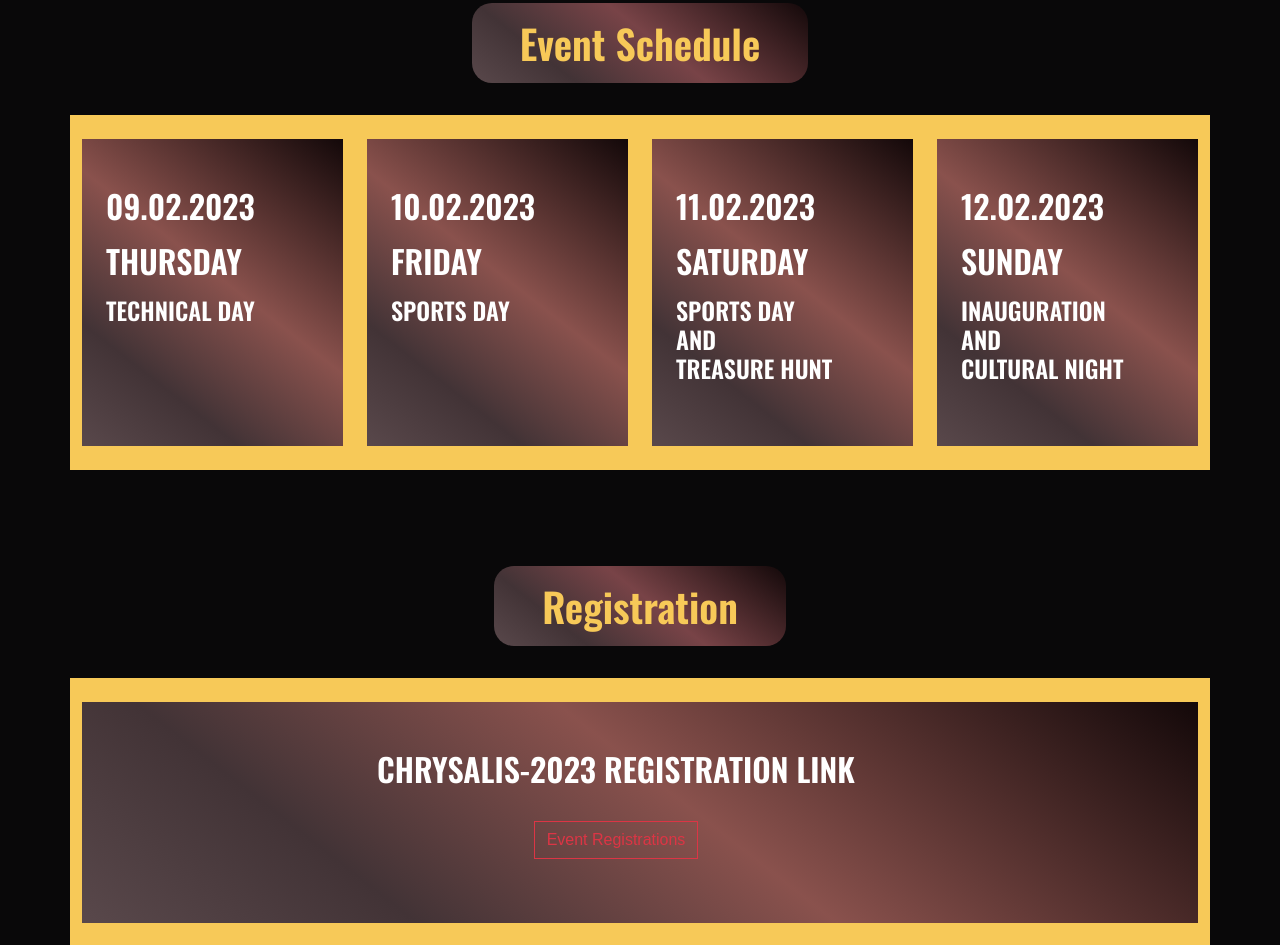
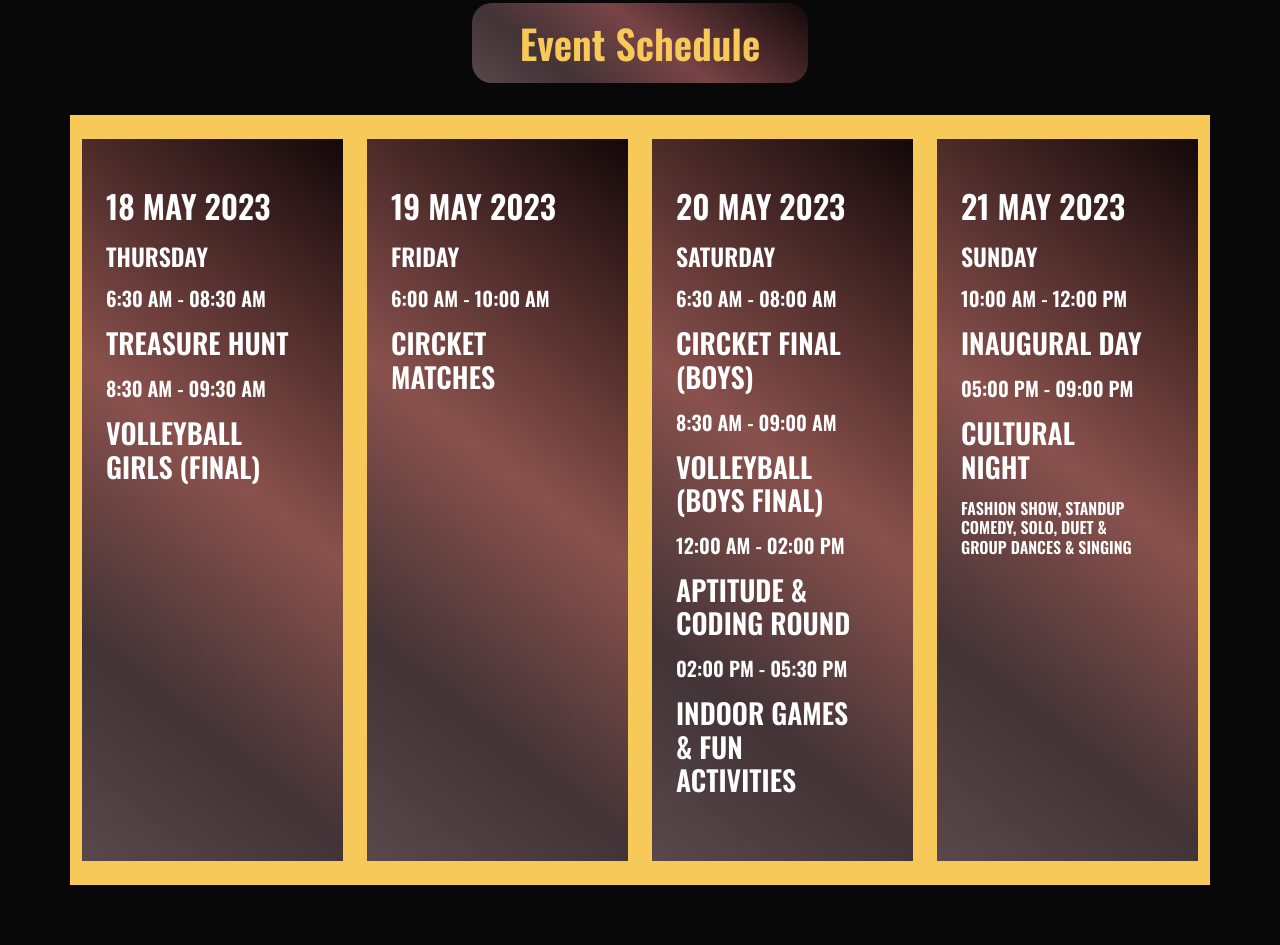
Before and after one commit to sumitdahake23/rceomchrysalis_2023.github.io, a plain HTML site: page index.html in a window 1280 px wide. Shown: the part 3021-3966 px from the top of the page. Drawn offline with nearby package versions, Linux system fonts and the light colour scheme; files whose address does not match are found by name.

Commit message:
Update index.html
updated shedule

```diff
--- a/index.html
+++ b/index.html
@@ -124,7 +124,7 @@
                     time for us students to give a heartfelt gratitude to our department. </h5><br>
                 <h5>This time, 'Chrysalis 2023' is not just an event, but an ultimate platform for you to show your
                     talent and prove your mettle.
-                    We will host a 4-day event starting from 9th February to 12th February 2023. All events are being managed by
+                    We will host a 4-day event starting from 18th May to 21st May 2023. All events are being managed by
                     students of M.C.A department. </h5><br>
                 <h5>Before COVID, we cribbed about our mundane college routines. The realization of not being able to
                     work with our peers on college projects, our canteen hangouts - everything hit hard and fast and we
@@ -188,14 +188,17 @@
     <div class="container py-5  text-center" id="Schedule" >
         <h1 class="d-inline-block bg-secondary text-primary py-3 px-5 bor-rad">Event Schedule</h1>
     </div>
-    <div class="container red-bg mb-5">
-        <div class="row g-4">
-            <div class="col-lg-3 col-md-3 wow fadeInUp" data-wow-delay="0.1s">
-                <div class="service-item position-relative overflow-hidden bg-secondary d-flex h-100 p-5 ps-0">
-                    <div class="ps-4">
-                        <h2 class="text-uppercase mb-3">09.02.2023</h2>
-                        <h2 class="text-uppercase mb-3">Thursday</h2>
-                        <h4 class="text-uppercase mb-3">Technical Day</h4>
+    <div class="container red-bg mb-5 ">
+        <div class="row g-4 ">
+            <div class="col-lg-3 col-md-3 wow fadeInUp " data-wow-delay="0.1s">
+                <div class="service-item position-relative overflow-hidden bg-secondary d-flex h-100 p-5 ps-0 ">
+                    <div class="ps-4 ">
+                        <h2 class="text-uppercase mb-3">18 May 2023</h2>
+                        <h4 class="text-uppercase mb-3">Thursday</h2>
+                        <h5 class="text-uppercase mb-3">6:30 AM - 08:30 AM</h5>
+                        <h3 class="text-uppercase mb-3">Treasure Hunt</h4>
+                        <h5 class="text-uppercase mb-3">8:30 AM - 09:30 AM</h5>
+                        <h3 class="text-uppercase mb-3">Volleyball Girls (Final)</h4>
                         <!-- <p>First Year Quiz: 02:00 PM to 03:00 PM </p> -->
                         <!-- <p>BGMI and Hackerrank: 03:00 PM to 04:00 PM </p> -->
                         <!-- <span class="text-uppercase text-primary">Outfit:  Bollywood,meme</span> -->
@@ -205,9 +208,10 @@
             <div class="col-lg-3 col-md-3 wow fadeInUp" data-wow-delay="0.3s">
                 <div class="service-item position-relative overflow-hidden bg-secondary d-flex h-100 p-5 ps-0">
                     <div class="ps-4">
-                        <h2 class="text-uppercase mb-3">10.02.2023</h2>
-                        <h2 class="text-uppercase mb-3">Friday</h2>
-                        <h4 class="text-uppercase mb-3">Sports Day</h4>
+                        <h2 class="text-uppercase mb-3">19 May 2023</h2>
+                        <h4 class="text-uppercase mb-3">Friday</h2>
+                        <h5 class="text-uppercase mb-3">6:00 AM - 10:00 AM</h5>
+                        <h3 class="text-uppercase mb-3">CIRCKET Matches</h4>
                         <!-- <p>Treasure Hunt: 9:00 AM to 12:00 AM </p> -->
                         <!-- <p>Sports: 12:00 PM to 06:00 PM </p> -->
                         <!-- <span class="text-uppercase text-primary">Outfit: Casual</span> -->
@@ -217,9 +221,16 @@
             <div class="col-lg-3 col-md-3 wow fadeInUp" data-wow-delay="0.5s">
                 <div class="service-item position-relative overflow-hidden bg-secondary d-flex h-100 p-5 ps-0">
                     <div class="ps-4">
-                        <h2 class="text-uppercase mb-3">11.02.2023</h2>
-                        <h2 class="text-uppercase mb-3">Saturday</h2>
-                        <h4 class="text-uppercase mb-3">Sports Day <br> and <br>  treasure hunt</h4>
+                        <h2 class="text-uppercase mb-3">20 May 2023</h2>
+                        <h4 class="text-uppercase mb-3">Saturday</h2>
+                        <h5 class="text-uppercase mb-3">6:30 AM - 08:00 AM</h5>
+                        <h3 class="text-uppercase mb-3">CIRCKET FINAL (BOYS)</h4>
+                        <h5 class="text-uppercase mb-3">8:30 AM - 09:00 AM</h5>
+                        <h3 class="text-uppercase mb-3">Volleyball (Boys Final)</h4>
+                        <h5 class="text-uppercase mb-3">12:00 AM - 02:00 PM</h5>
+                        <h3 class="text-uppercase mb-3">Aptitude & Coding Round</h4>
+                        <h5 class="text-uppercase mb-3">02:00 PM - 05:30 PM</h5>
+                        <h3 class="text-uppercase mb-3">Indoor Games & Fun Activities</h4>
                         <!-- <p>Sports: 08:00 AM to 06:00 PM </p> -->
                         <!-- <span class="text-uppercase text-primary">Outfit:<br /> Morning: &nbsp; Boys - Formal
                             &emsp;||&emsp;Girl - Saree <br /> Evening: Casual</span> -->
@@ -229,9 +240,14 @@
             <div class="col-lg-3 col-md-3 wow fadeInUp" data-wow-delay="0.5s">
                 <div class="service-item position-relative overflow-hidden bg-secondary d-flex h-100 p-5 ps-0">
                     <div class="ps-4">
-                        <h2 class="text-uppercase mb-3">12.02.2023</h2>
-                        <h2 class="text-uppercase mb-3">Sunday</h2>
-                        <h4 class="text-uppercase mb-3">Inauguration <br />and<br /> Cultural Night </h4>
+                        <h2 class="text-uppercase mb-3">21 May 2023</h2>
+                        <h4 class="text-uppercase mb-3">Sunday</h2>
+                        <h5 class="text-uppercase mb-3">10:00 AM - 12:00 PM</h5>
+                        <h3 class="text-uppercase mb-3">Inaugural Day</h4>
+                        <h5 class="text-uppercase mb-3">05:00 PM - 09:00 PM</h5>
+                        <h3 class="text-uppercase mb-3">Cultural Night</h4>
+                        <h6 class="text-uppercase mb-3">Fashion Show, Standup Comedy, Solo, Duet & Group Dances & Singing</h6>
+
                         <!-- <p>Inauguration: 09:00 AM to 12:00 PM </p> -->
                         <!-- <p>Cultural Night: 03:00 PM to 09:00 PM </p> -->
                         <!-- <span class="text-uppercase text-primary">Outfit:<br /> Morning: &nbsp; Boys - Formal -->
```
